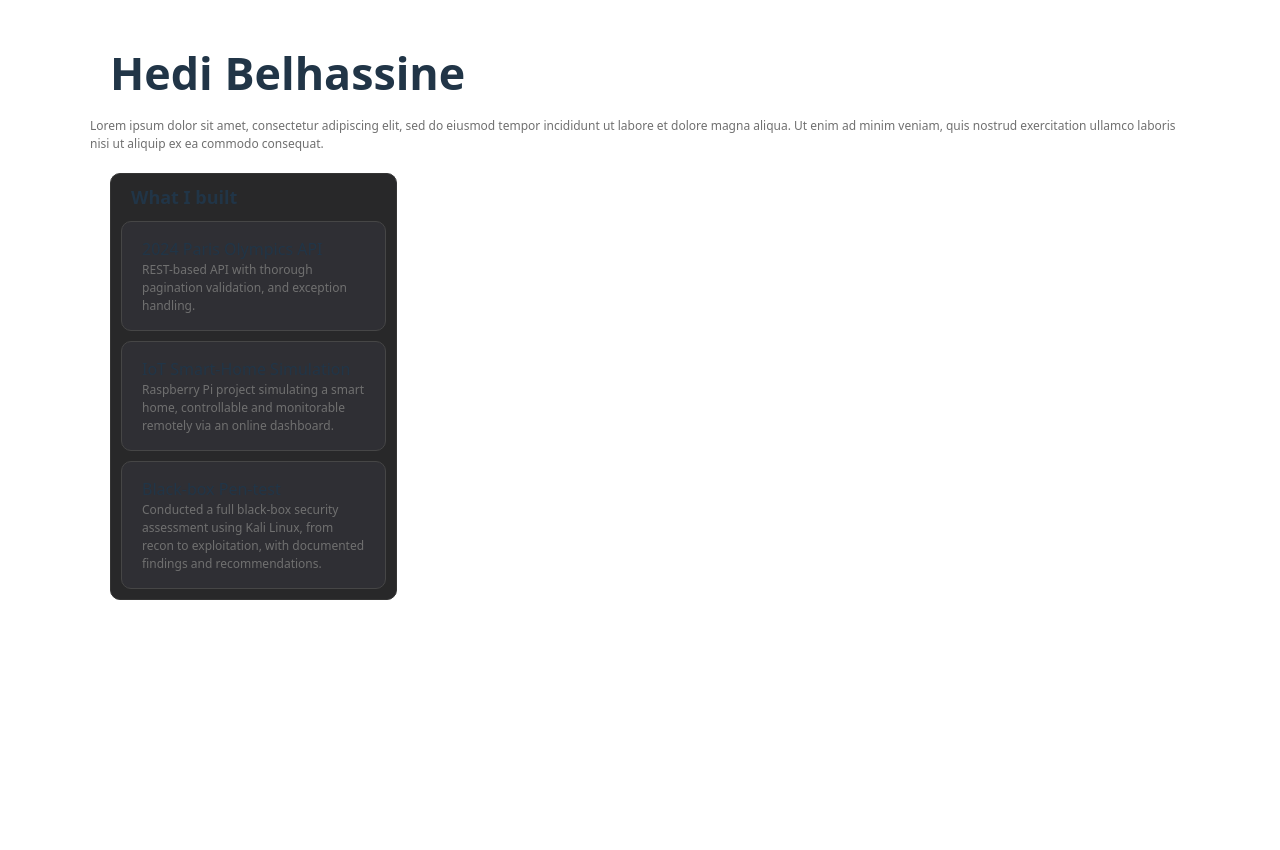
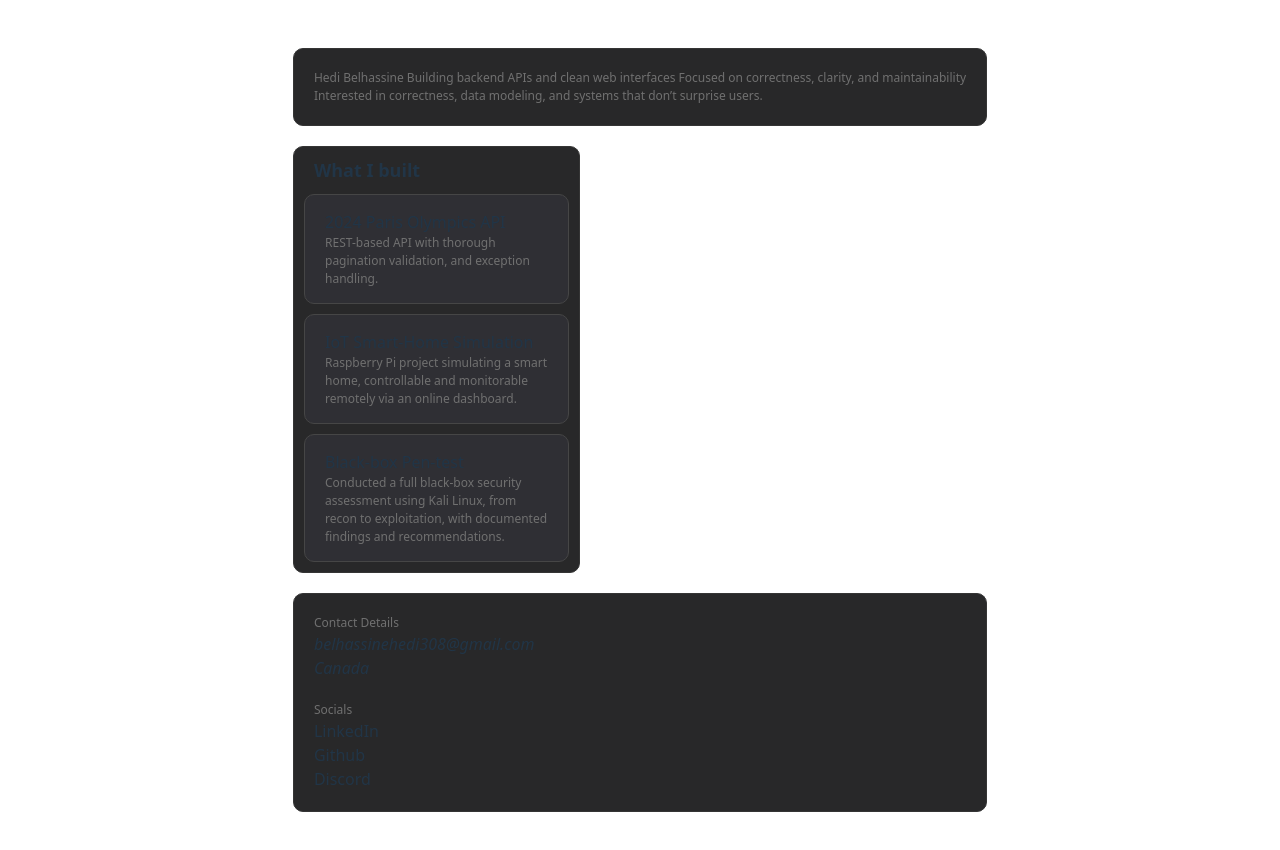
Before and after one commit to hedi3489/my-portfolio, a React (Vite) app: page / in a window 1280 px wide. Shown: the top 850 px of the page. Built offline with nearby package versions, Linux system fonts and the light colour scheme.

Commit message:
Added Footer

```diff
--- a/src/App.css
+++ b/src/App.css
@@ -11,10 +11,6 @@ body {
   display: flex;
   flex-direction: column;
   align-items: center;
-}
-
-h1 {
-  margin: 20px;
 }
 
 h2 {
@@ -35,7 +31,7 @@ p {
   color: rgb(112, 112, 112);
 }
 
-.projects-card {
+.projects {
   margin:20px;
   padding: 10px 0px 0px 0px;
   background-color: rgb(40, 40, 41);
@@ -66,3 +62,17 @@ p {
   transform: scale(1.035);
   box-shadow: 0 10px 24px rgba(0,0,0,0.14);
 }
+
+.bio-card {
+  margin:20px;
+  padding: 20px;
+  background-color: rgb(40, 40, 41);
+  border: 1px solid rgb(53, 53, 53);
+  border-radius: 10px;
+  max-width: 1000px;
+}
+
+.bio-card h1 {
+  font-size: xx-large;
+  margin: 5px 0px;
+}
--- a/src/App.jsx
+++ b/src/App.jsx
@@ -1,6 +1,6 @@
 import { useState } from 'react'
 import './App.css'
-import Projects, {BioCard} from './Cards'
+import Projects, {BioCard, Footer} from './Cards'
 
 function App() {
   const [count, setCount] = useState(0)
@@ -10,6 +10,7 @@ function App() {
 
       <BioCard />
       <Projects />
+      <Footer />
 
 
     </>
--- a/src/Cards.jsx
+++ b/src/Cards.jsx
@@ -4,28 +4,24 @@ import './App.css'
 
 function BioCard(){
     return <div className='bio-card'>
-        <h1>Hedi Belhassine</h1>
-        <p>Lorem ipsum dolor sit amet, consectetur adipiscing elit, sed do eiusmod tempor incididunt ut labore et dolore magna aliqua. Ut enim ad minim veniam, quis nostrud exercitation ullamco laboris nisi ut aliquip ex ea commodo consequat.</p>
-
+        <p>Hedi Belhassine Building backend APIs and clean web interfaces Focused on correctness, clarity, and maintainability</p>
+        <p>Interested in correctness, data modeling, and systems that don’t surprise users.</p>
       </div>
 }
 
 
 function Projects(){
 
-    return <div className='projects-card'>
+    return <div className='projects'>
         <h2>What I built</h2>
-
         <ProjectCard
             title="2024 Paris Olympics API"
             description="REST-based API with thorough pagination validation, and exception handling."
         />
-
         <ProjectCard
             title="IoT Smart-Home Simulation"
             description="Raspberry Pi project simulating a smart home, controllable and monitorable remotely via an online dashboard."
         />
-
         <ProjectCard
             title="Black-box Pen-test"
             description="Conducted a full black-box security assessment using Kali Linux, from recon to exploitation, with documented findings and recommendations."
@@ -43,5 +39,18 @@ function ProjectCard({ title, description }) {
   )
 }
 
+function Footer(){
+    return <div className='bio-card'>
+        <p>Contact Details</p>
+        <h3><i>belhassinehedi308@gmail.com</i></h3>
+        <h3><i>Canada</i></h3>
+        <br />
+        <p>Socials</p>
+        <h3>LinkedIn</h3>
+        <h3>Github</h3>
+        <h3>Discord</h3>
+      </div>
+}
+
 export default Projects;
-export { BioCard, ProjectCard };
+export { BioCard, ProjectCard, Footer };
```
